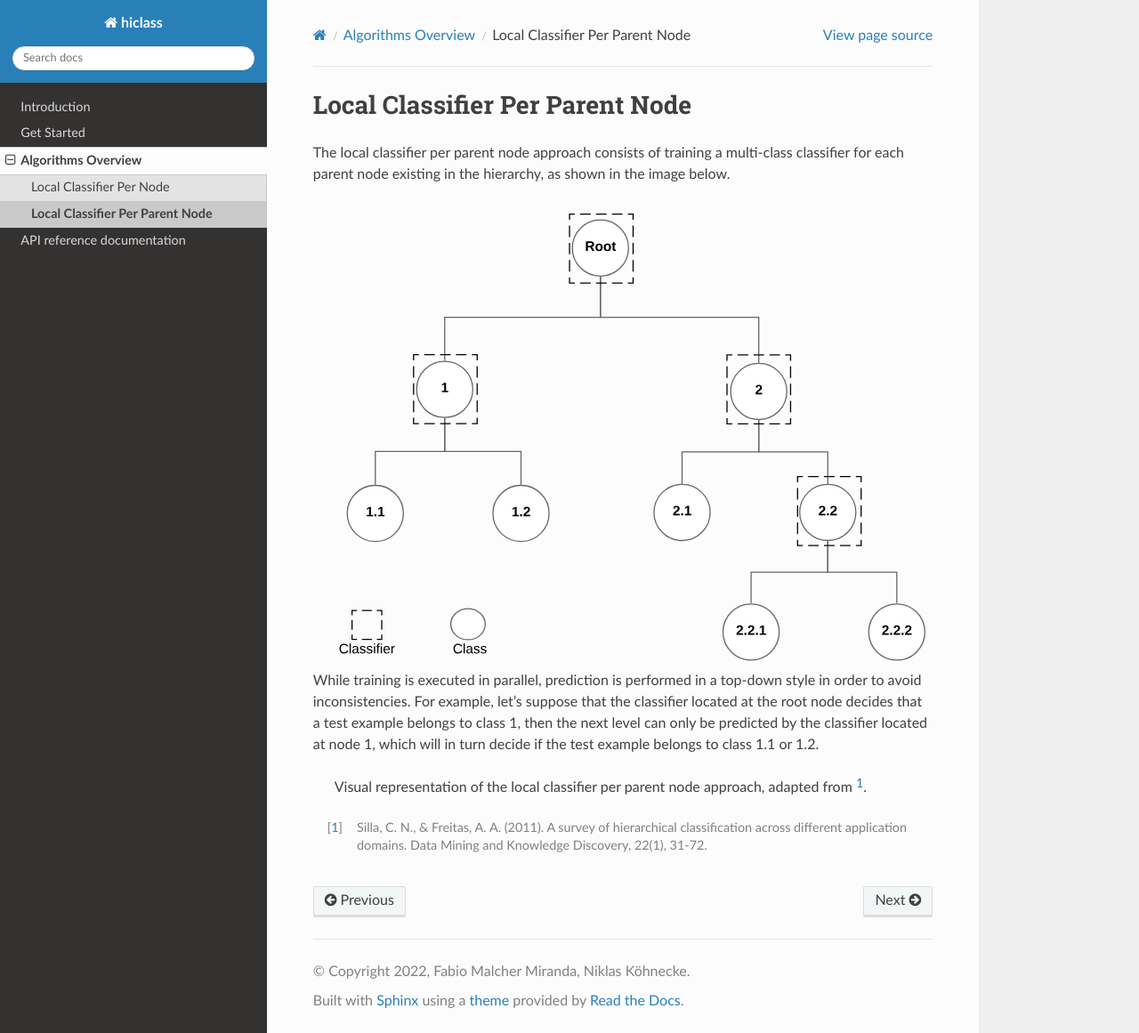
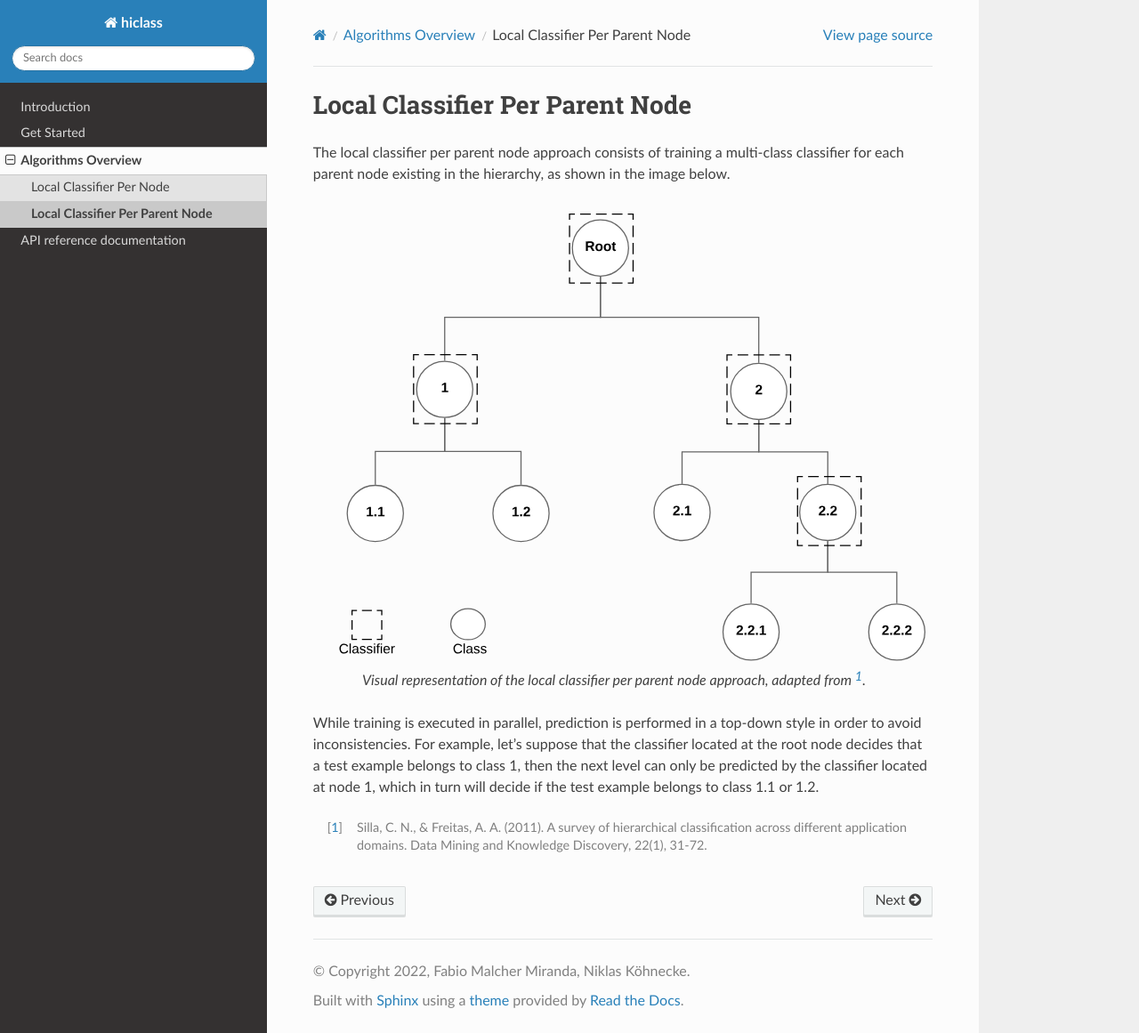
Before and after one commit to scikit-learn-contrib/hiclass, a Sphinx documentation site: the page built from docs/source/design/local_classifier_per_parent_node.rst, in a window 1280 px wide and 1161 px high. Shown: the whole window at 89% size. Built offline with Sphinx 7.4.7 and the Read the Docs theme 2.0.0, drawn with Linux system fonts in a browser that asks for light colours.

Commit message:
Fix image caption

```diff
--- a/docs/source/design/local_classifier_per_parent_node.rst
+++ b/docs/source/design/local_classifier_per_parent_node.rst
@@ -8,8 +8,8 @@ The local classifier per parent node approach consists of training a multi-class
 .. figure:: local_classifier_per_parent_node.svg
    :align: center
 
-While training is executed in parallel, prediction is performed in a top-down style in order to avoid inconsistencies. For example, let's suppose that the classifier located at the root node decides that a test example belongs to class 1, then the next level can only be predicted by the classifier located at node 1, which will in turn decide if the test example belongs to class 1.1 or 1.2.
-
    Visual representation of the local classifier per parent node approach, adapted from [1]_.
 
+While training is executed in parallel, prediction is performed in a top-down style in order to avoid inconsistencies. For example, let's suppose that the classifier located at the root node decides that a test example belongs to class 1, then the next level can only be predicted by the classifier located at node 1, which in turn will decide if the test example belongs to class 1.1 or 1.2.
+
 .. [1] Silla, C. N., & Freitas, A. A. (2011). A survey of hierarchical classification across different application domains. Data Mining and Knowledge Discovery, 22(1), 31-72.
```
